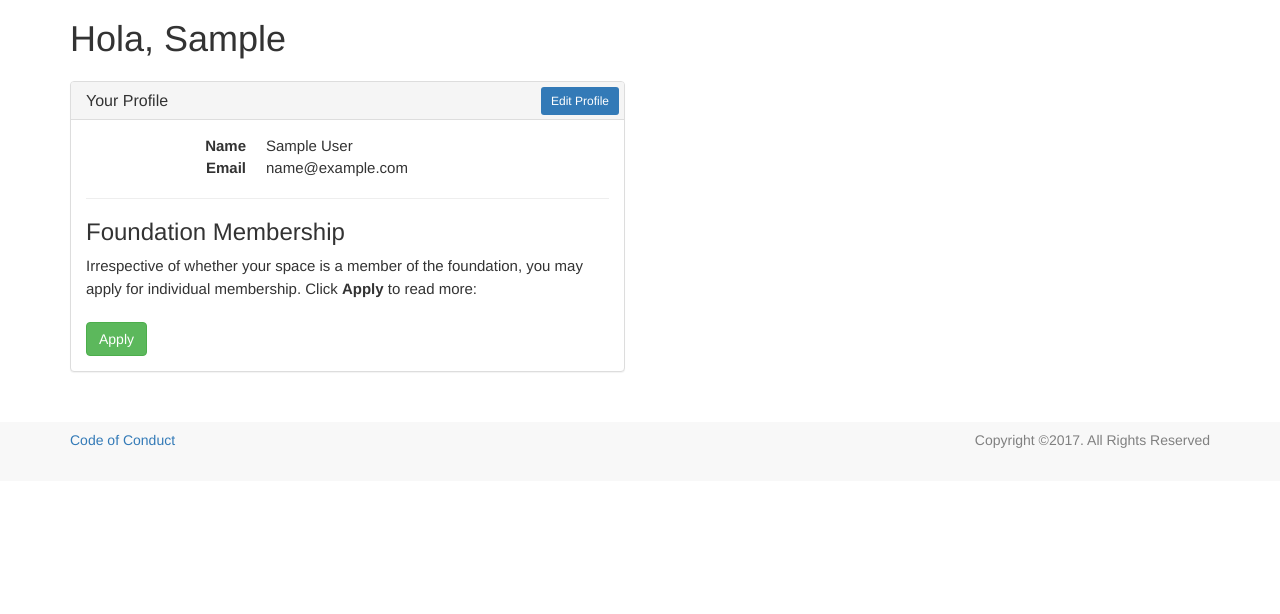
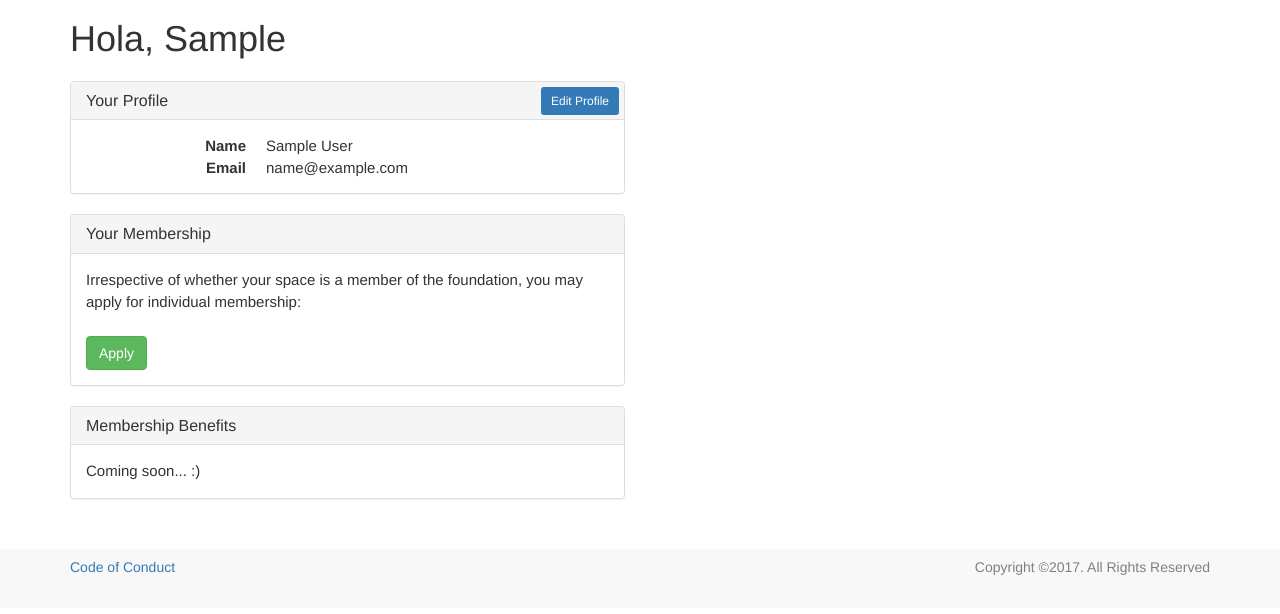
Before and after one commit to UKHackspaceFoundation/website, a Django app: page /home in a window 1280 px wide. Shown: the part 51-665 px from the top of the page. Run offline with Django 3.2, Linux system fonts and the light colour scheme; the visitor is signed in with stand-in values (Sample User, id 1); parts of the project's set-up code (start-up, migrations or seed data) failed here and were passed over; some libraries are stand-ins or nearby versions.

Commit message:
Better home layout

```diff
--- a/main/templates/main/home.html
+++ b/main/templates/main/home.html
@@ -18,18 +18,32 @@
             </div>
             <div class="panel-body">
 
-                <dl class="dl-horizontal">
+                <dl class="dl-horizontal no-margin">
                     <dt>Name</dt> <dd>{{ user.first_name }} {{ user.last_name }}</dd>
                     <dt>Email</dt> <dd>{{ user.email }}</dd>
                 </dl>
+            </div>
+        </div>
+
+        <div class="panel panel-default">
+            <div class="panel-heading">
+                <h3 class="panel-title">Your Membership</h3>
+            </div>
+            <div class="panel-body">
+
+                <p>Irrespective of whether your space is a member of the foundation, you may apply for individual membership:</p>
+                <a href="/join/supporter" class="btn btn-success">Apply</a>
+
+            </div>
+        </div>
 
 
-                <hr/>
-
-                <h3>Foundation Membership</h3>
-
-                <p>Irrespective of whether your space is a member of the foundation, you may apply for individual membership.  Click <b>Apply</b> to read more:</p>
-                <a href="/join/supporter" class="btn btn-success">Apply</a>
+        <div class="panel panel-default">
+            <div class="panel-heading">
+                <h3 class="panel-title">Membership Benefits</h3>
+            </div>
+            <div class="panel-body">
+                <p class="no-margin">Coming soon... :) </p>
 
             </div>
         </div>
@@ -46,10 +60,10 @@
 
                     <dl class="dl-horizontal">
                         <dt>Name</dt> <dd><h3>{{ user.space.name }}</h3></dd>
-                        <dt>Longname</dt> <dd>{{ user.space.longname }}</dd>
                         <dt>Classification</dt> <dd>{{ user.space.classification }}</dd>
                         <dt>Status</dt> <dd>{{ user.space.status }}</dd>
                         <dt>Website</dt> <dd><a href="{{ user.space.main_website_url }}">{{ user.space.main_website_url }}</a></dd>
+                        <dt>Email</dt> <dd><a href="mailto:{{ user.space.email }}">{{ user.space.email }}</a></dd>
                         <dt>Have Premises?</dt> <dd>{{ user.space.have_premises }}</dd>
                         <dt>Address</dt> <dd>{{ user.space.address_first_line }}</dd>
                         <dt>Town</dt> <dd>{{ user.space.town }}</dd>
@@ -58,16 +72,25 @@
                         <dt>Country</dt> <dd>{{ user.space.country }}</dd>
                         <dt>Last Updated</dt> <dd>{{ user.space.changed_date }}</dd>
                     </dl>
+                </div>
+            </div>
 
-                    <hr/>
-
-                    <h3>Foundation Membership</h3>
+            <div class="panel panel-default">
+                <div class="panel-heading">
+                    <h3 class="panel-title">{{ user.space.name }}'s Membership</h3>
+                </div>
+                <div class="panel-body">
                     <p>If you are able to act as a Representative for your space, you may apply for it to become a Member Space:</p>
                     <a href="/join" class="btn btn-success">Apply</a>
 
-                    <hr/>
+                </div>
+            </div>
 
-                    <h4>{{ associated_users|length }} Registered Users from {{ user.space.name }}</h4>
+            <div class="panel panel-default">
+                <div class="panel-heading">
+                    <h3 class="panel-title">Registered Users from {{ user.space.name }}</h3>
+                </div>
+                <div class="panel-body">
                     {% if associated_users %}
                         <ul>
                             {% for au in associated_users %}
@@ -77,6 +100,8 @@
                                 </li>
                             {% endfor %}
                         </ul>
+                    {% else %}
+                        <p>None</p>
                     {% endif %}
                 </div>
             </div>
--- a/main/templates/main/join.html
+++ b/main/templates/main/join.html
@@ -8,8 +8,7 @@
 <div class="alert alert-info">Note: we are currently working on our membership system, so we're not
   currently accepting applications for membership. We aim to be doing so by August 2017.</div>
 
-<p>Membership of the Hackspace Foundation is open to hackspaces operating in the UK.
-  We also offer <a href="{% url 'join_supporter' %}">supporter memberships</a> to individuals.</p>
+<p>Membership of the Hackspace Foundation is open to hackspaces operating in the UK.</p>
 
 <p>Being a member space entitles you to:</p>
 
--- a/main/views.py
+++ b/main/views.py
@@ -108,7 +108,6 @@ def import_spaces(request):
         if len(q) == 0:
             srecord = Space(
                 name=valueOrBlank(s, 'name', ''),
-                longname=valueOrBlank(s, 'longname', ''),
                 town=valueOrBlank(s, 'town', ''),
                 country=valueOrBlank(s, 'country', ''),
                 region=valueOrBlank(s, 'region', ''),
@@ -121,7 +120,8 @@ def import_spaces(request):
                 main_website_url=valueOrBlank(s, 'mainWebsiteUrl', ''),
                 logo_image_url=valueOrBlank(s, 'logoImageUrl', ''),
                 status=valueOrBlank(s, 'status', ''),
-                classification=valueOrBlank(s, 'classification', '')
+                classification=valueOrBlank(s, 'classification', ''),
+                email=valueOrBlank(s, 'contactEmail', ''),
             )
             srecord.save()
         # else
--- a/static/css/main.css
+++ b/static/css/main.css
@@ -17,6 +17,14 @@ h2 {
     padding-bottom:5px;
     margin-bottom:17px;
     border-bottom: 1px solid #eee;
+}
+
+dd {
+    margin-left: 15px;
+}
+
+.no-margin {
+    margin:0px 0px;
 }
 
 .alert {
```
